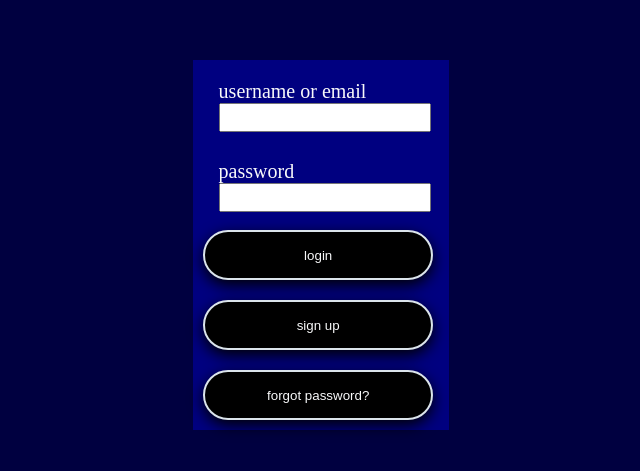
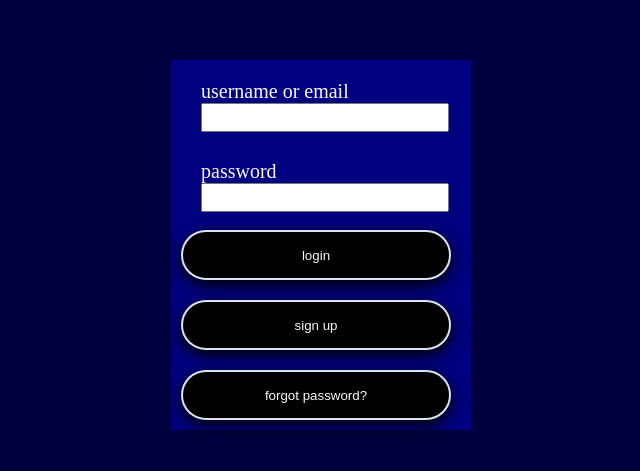
Before and after one commit to entrezunfredici/openBlogProject, an Angular app in the folder openBlogFront/: page /users in a window 1280 px wide. Shown: the part 155-626 px from the top of the page, without its empty margins (319-959 px from the left). Built offline with nearby package versions, Linux system fonts and the light colour scheme.

Commit message:
[IMP] forms

```diff
--- a/openBlogFront/src/app/users/users.component.scss
+++ b/openBlogFront/src/app/users/users.component.scss
@@ -3,7 +3,7 @@
 
 .form_section{
     margin: 0 auto;
-    width:20%;
+    width:300px;
     margin-left:auto;
     margin-right:auto;
     margin-top:auto;
```
